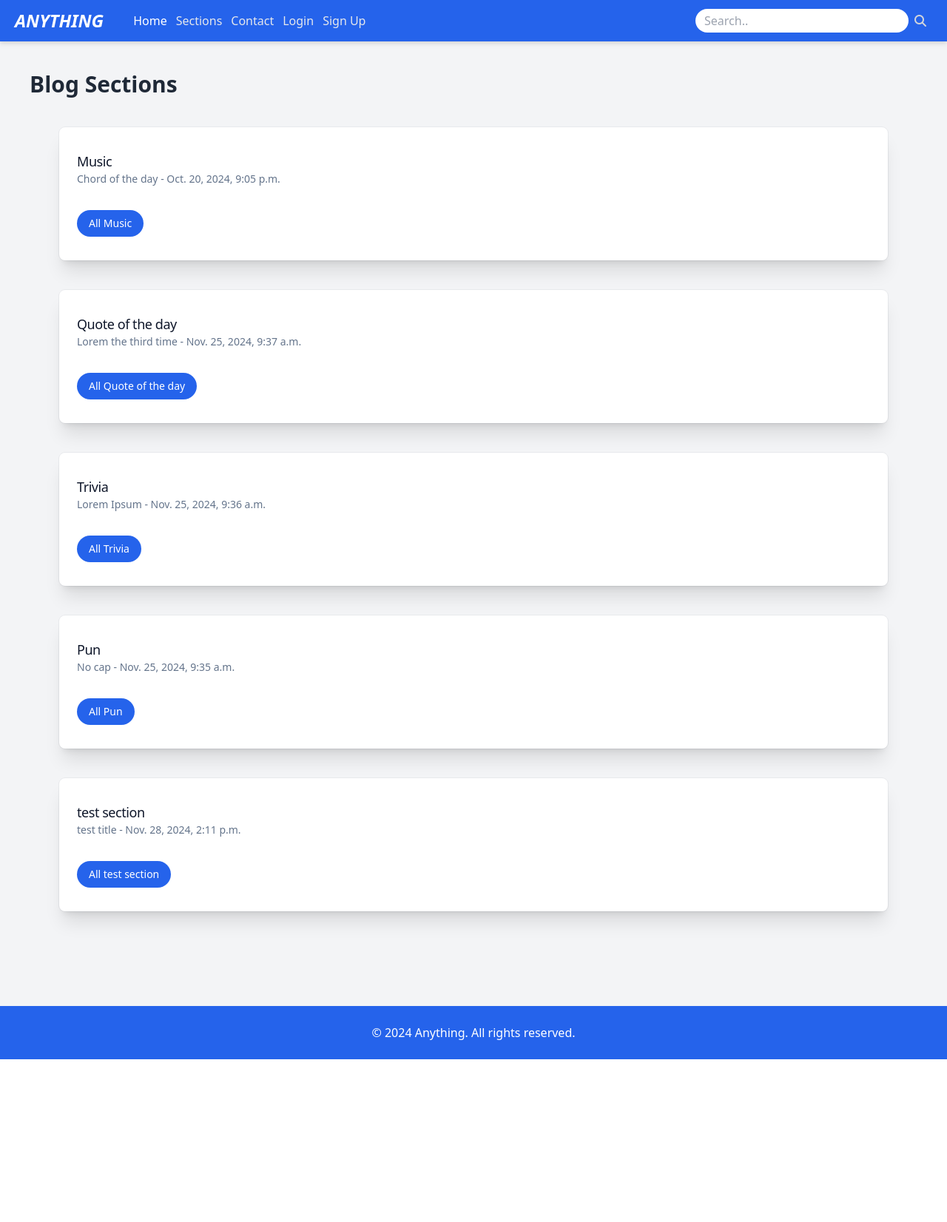
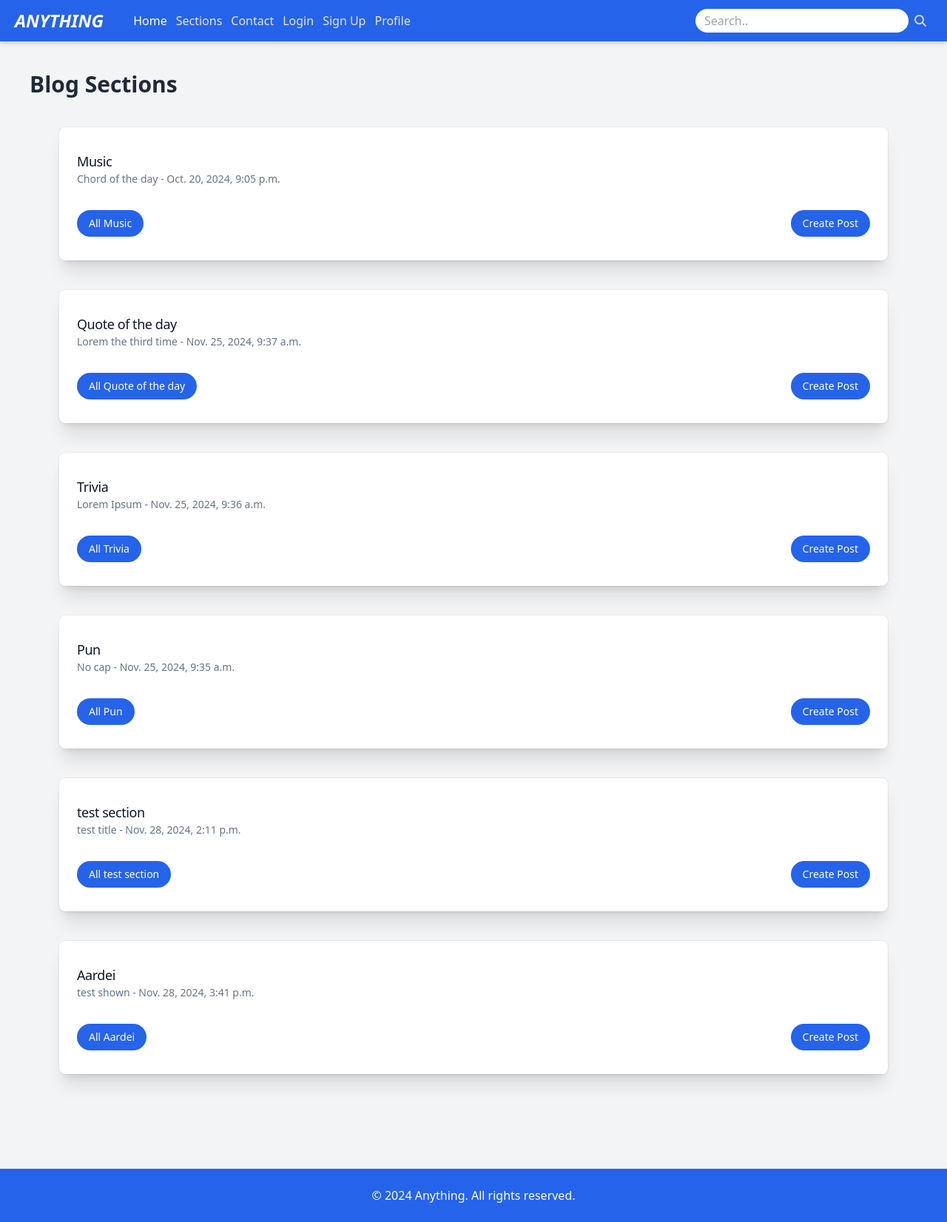
Before and after one commit to tedph-cyber/Anything, a Django app: page / in a window 1280 px wide. Shown: the whole page at 74% size. Before the commit the page ends 1432 px from the top, so only its background shows below. Run offline with Django 5.2, Linux system fonts and the light colour scheme; data comes from the database, SQL or seed files in the repository; some libraries are stand-ins or nearby versions.

Commit message:
merged up

```diff
--- a/blog_anything/templates/base.html
+++ b/blog_anything/templates/base.html
@@ -28,10 +28,12 @@
                 <a href="/sections" class="hover:text-white">Sections</a>
                 <a href="/about" class="hover:text-white">Contact</a>
                 {% if user.is_authenticated %}
+                    <a href="/profile" class="hover:text-white">Profile</a>
                     <a href="/logout" class="hover:text-white">Logout</a>
                 {% else %}
                     <a href="/login" class="hover:text-white">Login</a>
                     <a href="/register" class="hover:text-white">Sign Up</a>
+                    <a href="/profile" class="hover:text-white">Profile</a>
                 {% endif %}
             </div>
 
--- a/blog_anything/templates/blog_anything/index.html
+++ b/blog_anything/templates/blog_anything/index.html
@@ -12,9 +12,14 @@
                     <div class="m-10 rounded-lg bg-white px-6 py-8 shadow-xl ring-1 ring-slate-900/5">
                         <h3 class="text-lg font-medium tracking-tight text-slate-900 dark:text-white">{{section.name}}</h3>
                         <p class="text-sm font-normal text-slate-500 dark:text-white"> {{ section.latest_post }} - {{ section.latest_post.created_at }} </p>
+                        <div class="flex justify-between">
                         <button id=`{section.slug}` class="mt-8 rounded-full bg-blue-600 px-4 py-2 text-sm font-medium flex text-white" onclick="document.body.classList.toggle('dark')">
                             <a href="{% url 'post_list' section.slug %}">All {{ section.name }}</a>
                         </button>
+                        <button id=`{section.slug}` class="mt-8 rounded-full bg-blue-600 px-4 py-2 text-sm font-medium flex text-white" onclick="document.body.classList.toggle('dark')">
+                            <a href="{% url 'post_create' section.slug %}">Create Post</a>
+                        </button>
+                        </div>
                     </div>
                 </li>
             {% endfor %}
--- a/blog_anything/urls.py
+++ b/blog_anything/urls.py
@@ -14,7 +14,6 @@ urlpatterns = [
     path('about/', views.about, name='about'),
     path('search/', views.search, name='search'),
     path("profile/", profile_view, name="profile"),
-
     path('sections/create/', views.section_create, name='section_create'),
     path('post/create/<slug:section_slug>/', views.post_create, name='post_create'),
 ]
```
Also changed, not shown: db.sqlite3.
